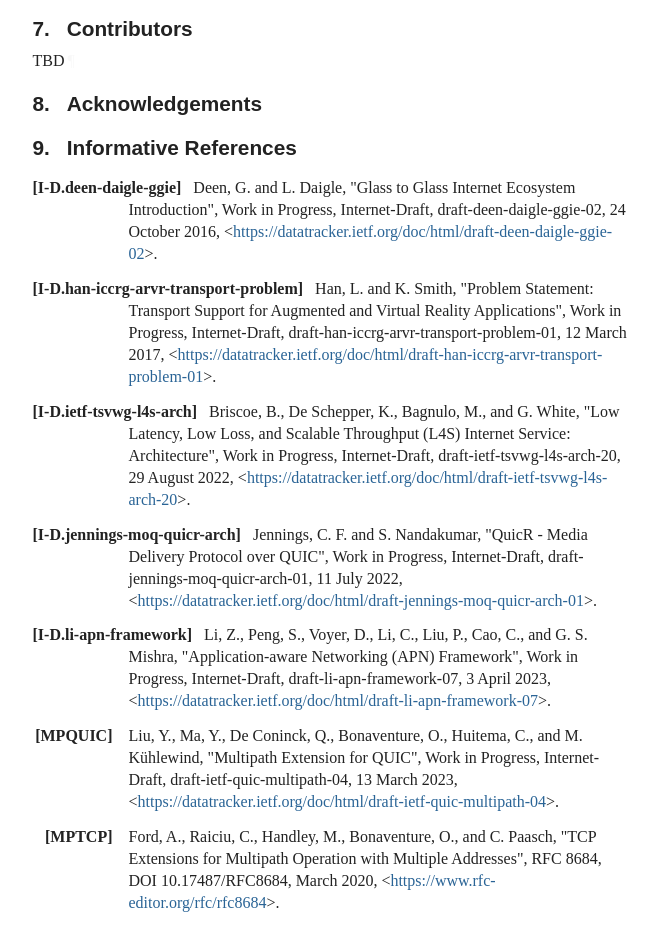
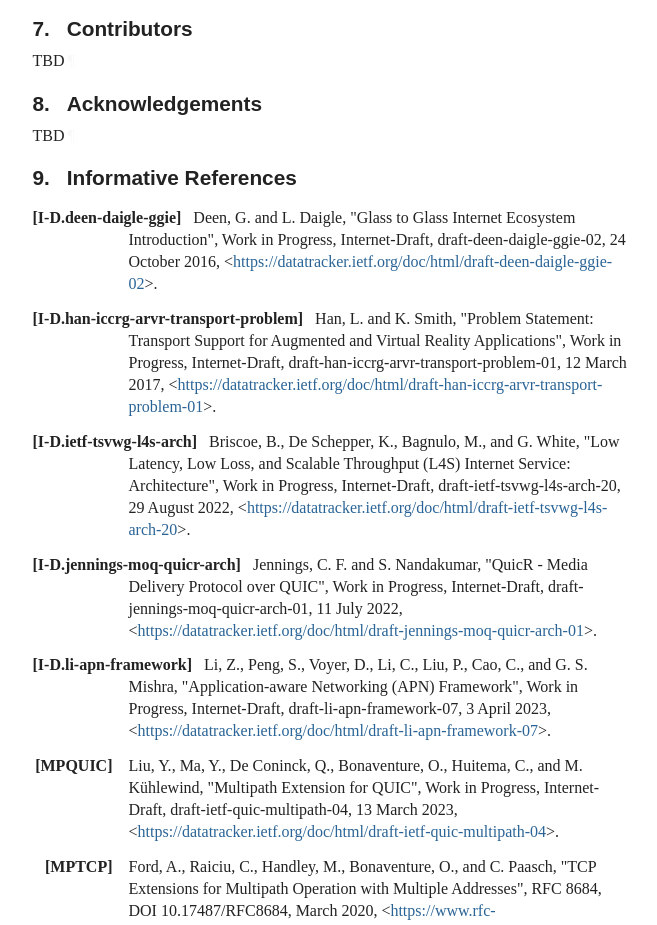
Before and after one commit to giuseppefioccola/draft-fmbk-metaverse, a plain HTML site: page draft-fmbk-metaverse.html in a window 1280 px wide. Shown: the part 2724-3649 px from the top of the page, without its empty margins (92-749 px from the left). Drawn offline with Linux system fonts and the light colour scheme; a web font is replaced by a local one.

Commit message:
Script updating gh-pages from 166ba1f. [ci skip]

```diff
--- a/draft-fmbk-metaverse.html
+++ b/draft-fmbk-metaverse.html
@@ -1344,7 +1344,8 @@ The network is assumed to be IPv6-only. More details can be found in
 <section id="section-8">
       <h2 id="name-acknowledgements">
 <a href="#section-8" class="section-number selfRef">8. </a><a href="#name-acknowledgements" class="section-name selfRef">Acknowledgements</a>
-    </h2>
+      </h2>
+<p id="section-8-1">TBD<a href="#section-8-1" class="pilcrow">¶</a></p>
 </section>
 </div>
 <section id="section-9">
```
Also changed, not shown: draft-fmbk-metaverse.txt.
